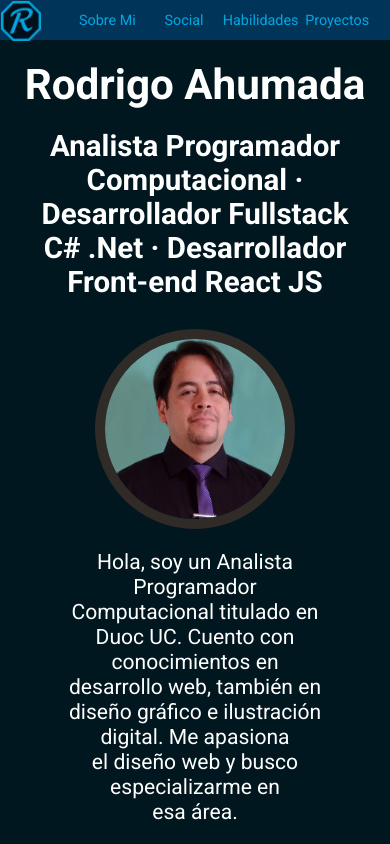
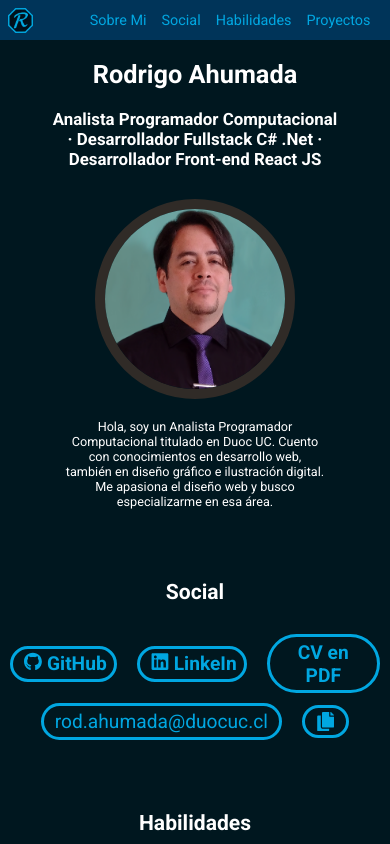
Before and after one commit to RodrigoAhumadaE/PortafolioRodrigo, a React (Vite) app: page / in a window 390 px wide. Shown: the top 844 px of the page. Built offline with nearby package versions, Linux system fonts and the light colour scheme.

Commit message:
correcciones visuales

```diff
--- a/src/components/Navbar.jsx
+++ b/src/components/Navbar.jsx
@@ -12,7 +12,7 @@ export default function Navbar() {
   return(
     <nav className="navbar">
       <div className="icono-navbar">
-        <a href="#sobremi"><img src={Icono} alt="icono página" /></a>
+        <a><img src={Icono} alt="icono página" /></a>
       </div>
       <div className="menu-navbar">
         <ul>
--- a/src/components/Proyectos.jsx
+++ b/src/components/Proyectos.jsx
@@ -34,7 +34,7 @@ export default function Proyectos() {
           </p>
           <div className="herramientas">
             <div className="link">
-              <a href="#">En construcción</a>
+              <a href="#" onClick={(e) => {e.preventDefault();}}>En construcción</a>
             </div>
             <div className="img-herramientas">
               <div className="contet-img">
--- a/src/page/css/Navbar.css
+++ b/src/page/css/Navbar.css
@@ -40,12 +40,10 @@
     display: flex;
     justify-content: flex-end;
     align-items: center;
-    gap: 10px;
+    gap: 15px;
 }
 
 .nav-item{
-    width: 100%;
-    flex: 1;
     list-style: none;
 }
 
@@ -68,9 +66,9 @@
 
 @media only screen and (max-width: 720px) {
     .icono-navbar img{
-        width: 40px;
-        height: 40px;
-        margin-top: 15%;
+        width: 25px;
+        height: 25px;
+        margin-top: 20%;
     }
 
     .nav-link{
--- a/src/page/css/Proyectos.css
+++ b/src/page/css/Proyectos.css
@@ -20,6 +20,7 @@
 
 .encabezado h4{
     font-size: 1.5vw;
+    text-align: center;
 }
 
 .encabezado img{
@@ -39,6 +40,7 @@
     display: flex;
     flex-direction: column;
 }
+
 .descripcion p{
     height: 80%;
     padding: 5% 1%;
@@ -94,6 +96,10 @@
         font-size: 0.8rem;
     }
 
+    .descripcion p{
+        font-size: 1.2vh;
+    }
+
     .herramientas{
         height: 14%;
     }
--- a/src/page/css/SobreMi.css
+++ b/src/page/css/SobreMi.css
@@ -18,7 +18,7 @@
 }
 
 .titulo h3{
-    font-size: 3.5vh;
+    font-size: 3.2vh;
 }
 
 .foto-perfil{
@@ -50,7 +50,20 @@
 
 
 @media only screen and (max-width: 720px) {
+    .titulo h1{
+        font-size: 3vh;
+    }
+
+    .titulo h2{
+        font-size: 2.5vh;
+    }
+
+    .titulo h3{
+        font-size: 2vh;
+    }
+
     .info-perfil p{
+        font-size: 1.5vh;
         text-align: center;
     }
 }
```
